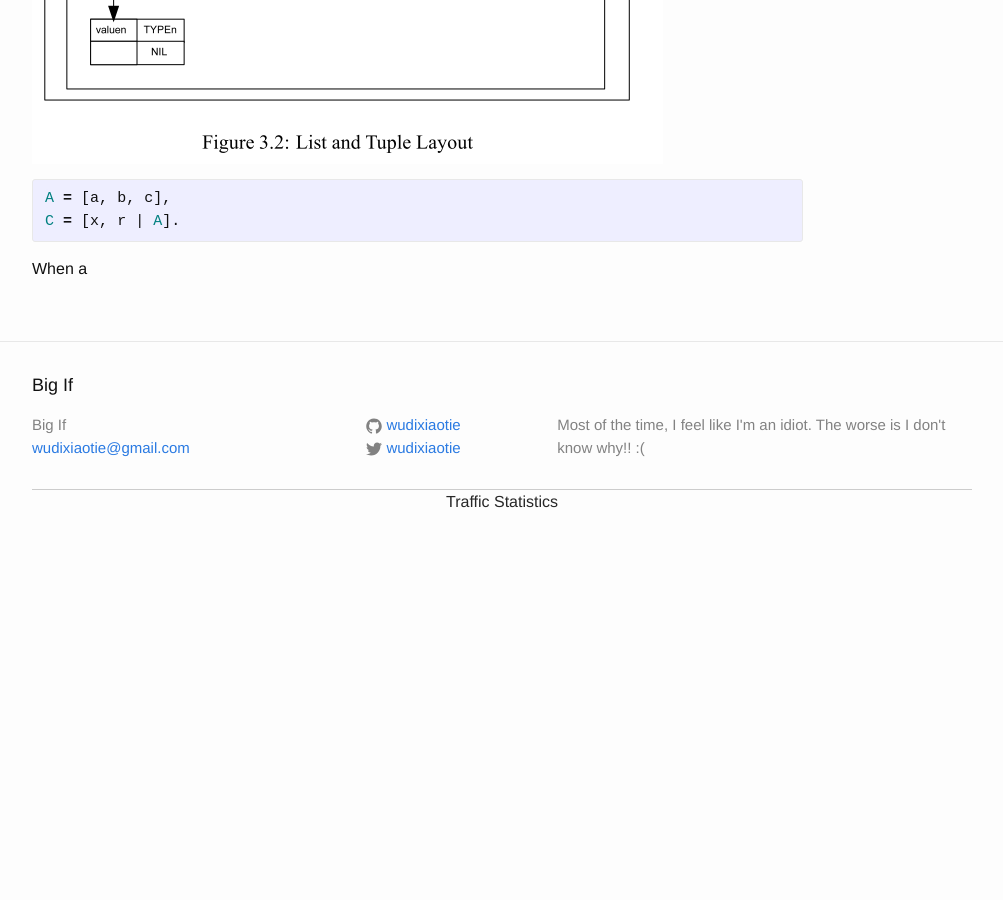
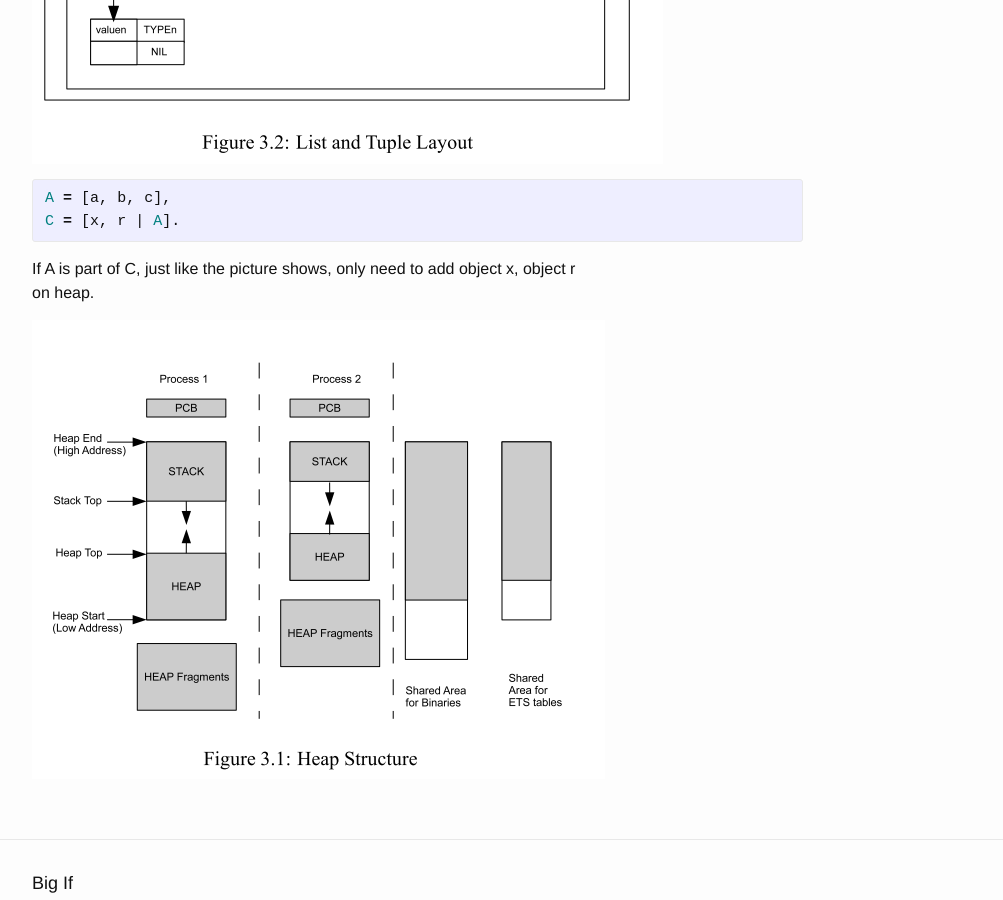
Before and after one commit to wudixiaotie/wudixiaotie.github.io, a Jekyll site: the page built from _posts/2016-04-07-beam's-gc-2.md, in a window 1280 px wide and 900 px high, scrolled down 1418 px. Shown: the whole window, without its empty margins (138-1141 px from the left). Built offline with Jekyll 4.4.1, drawn with Linux system fonts in a browser that asks for light colours; comment, search, counter and statistics services are not loaded; before the commit the page ends 1962 px from its top, so only the background shows below that.

Commit message:
temporary update

```diff
--- a/_posts/2016-04-07-beam's-gc-2.md
+++ b/_posts/2016-04-07-beam's-gc-2.md
@@ -24,4 +24,8 @@ The pointer in the stack points to the position of the elememts. Just like the
 A = [a, b, c],
 C = [x, r | A].
 {% endhighlight %}
-When a
+If A is part of C, just like the picture shows, only need to add object x, object r
+on heap.
+
+
+![Heap structure]({{ site.url }}/images/heap_structure.png)
```
